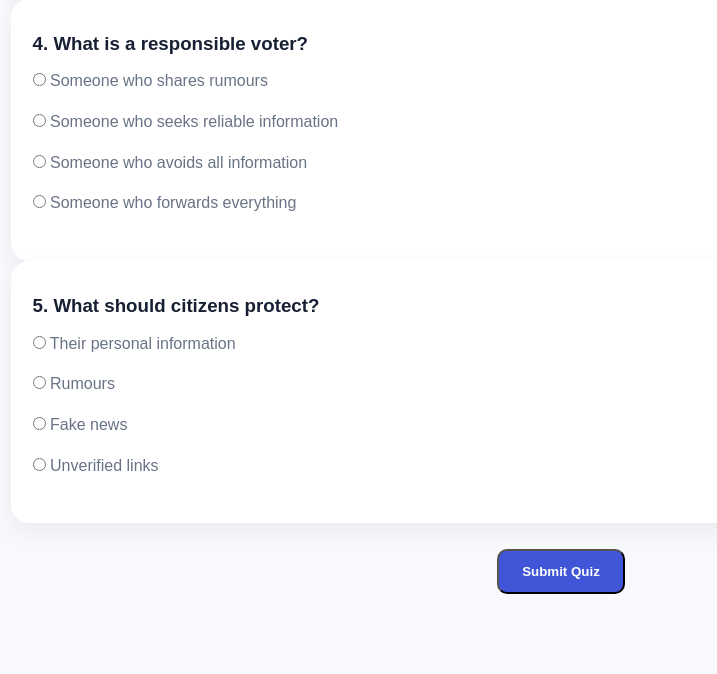
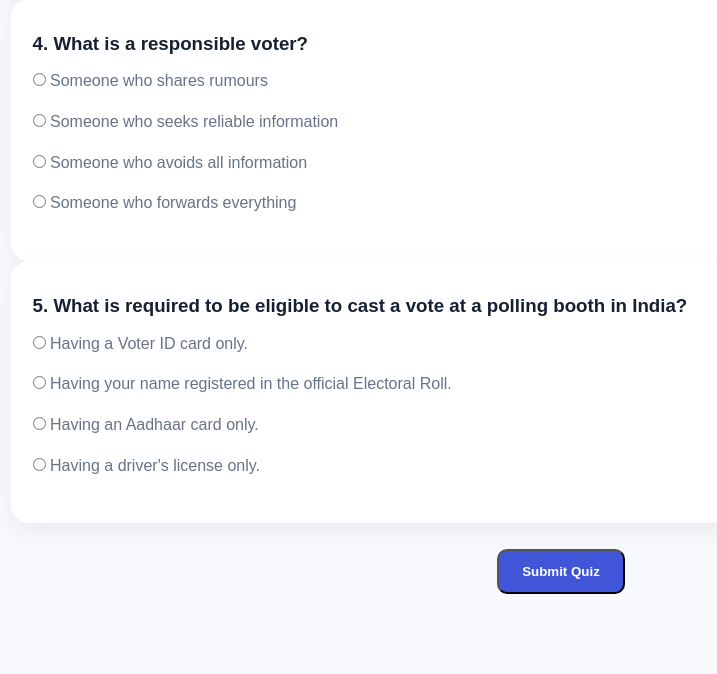
Before and after one commit to mulevidhi-dot/voterSmart, a Flask app: page /quiz in a window 1280 px wide. Shown: the part 1157-1831 px from the top of the page, without its empty margins (79-796 px from the left). Run offline with Flask 3, Linux system fonts and the light colour scheme.

Commit message:
Update quiz.html

```diff
--- a/templates/quiz.html
+++ b/templates/quiz.html
@@ -217,35 +217,35 @@
 
         <div class="feature-card">
 
-            <h3>5. What should citizens protect?</h3>
+            <h3>5. What is required to be eligible to cast a vote at a polling booth in India?</h3>
 
             <p>
                 <input type="radio"
                        name="q5"
-                       value="a"
-                       required>
-                Their personal information
+                       value="a">
+                Having a Voter ID card only.
             </p>
 
             <p>
                 <input type="radio"
                        name="q5"
-                       value="b">
-                Rumours
+                       value="b"
+                       required>
+                Having your name registered in the official Electoral Roll.
             </p>
 
             <p>
                 <input type="radio"
                        name="q5"
                        value="c">
-                Fake news
+                Having an Aadhaar card only.
             </p>
 
             <p>
                 <input type="radio"
                        name="q5"
                        value="d">
-                Unverified links
+                Having a driver's license only.
             </p>
 
         </div>
```
